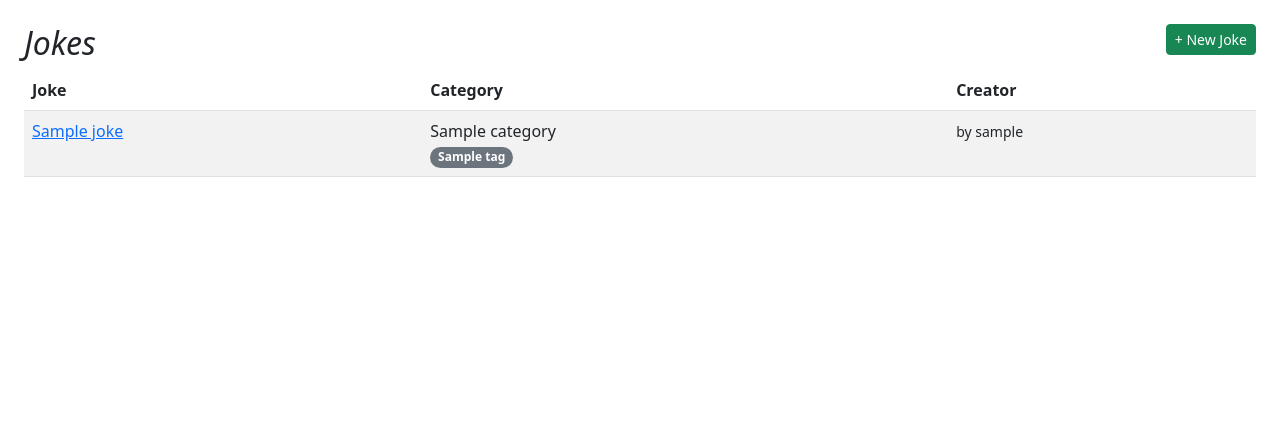
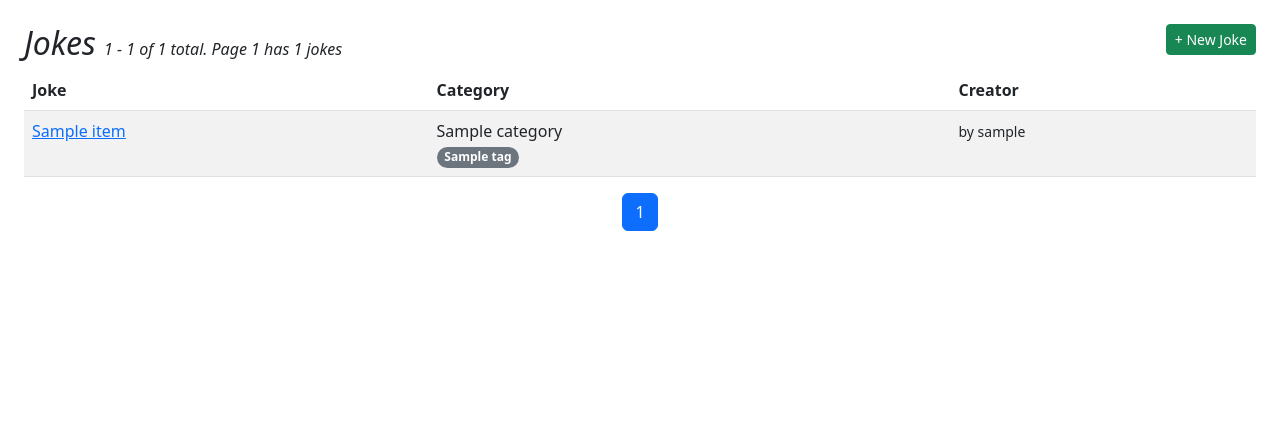
Before and after one commit to fewdn/djangojokes.com, a Django app: template templates/jokes/joke_list.html in a window 1280 px wide. Shown: the part 65-495 px from the top of the page. Run offline with Django 4.2, Linux system fonts and the light colour scheme; the template is opened without the code that fills it: most values are stand-ins (such as "Sample title", 1, 10 or a date in 2020); parts of the project's set-up code (start-up, migrations or seed data) failed here and were passed over; some libraries are stand-ins or nearby versions.

Commit message:
Add pagination to joke ListView and template

```diff
--- a/jokes/views.py
+++ b/jokes/views.py
@@ -43,6 +43,7 @@
 
 class JokeListView(ListView):
     model = Joke
+    paginate_by = 10
 
 class JokeUpdateView(SuccessMessageMixin, UserPassesTestMixin, UpdateView):
     model = Joke
--- /dev/null
+++ b/templates/includes/pagination.html
@@ -0,0 +1,36 @@
+<nav aria-label="pagination">
+    <ul class="pagination justify-content-center">
+      {% if page_obj.has_previous %}
+        <li class="page-item">
+          <a class="page-link" href="?page=1">&laquo; 1…</a>
+        </li>
+        {% if page_obj.previous_page_number != 1 %}
+          <li class="page-item">
+            <a class="page-link"
+              href="?page={{ page_obj.previous_page_number }}">
+              {{ page_obj.previous_page_number }}
+            </a>
+          </li>
+        {% endif %}
+      {% endif %}
+      <li class="page-item active">
+        <span class="page-link">
+          {{ page_obj.number }}
+        </span>
+      </li>
+      {% if page_obj.has_next %}
+        {% if page_obj.next_page_number != page_obj.paginator.num_pages %}
+          <li class="page-item">
+            <a class="page-link" href="?page={{ page_obj.next_page_number }}">
+              {{ page_obj.next_page_number }}
+            </a>
+          </li>
+        {% endif %}
+        <li class="page-item">
+          <a class="page-link" href="?page={{ page_obj.paginator.num_pages }}">
+            …{{ page_obj.paginator.num_pages }} &raquo;
+          </a>
+        </li>
+      {% endif %}
+    </ul>
+</nav>
--- a/templates/jokes/joke_list.html
+++ b/templates/jokes/joke_list.html
@@ -4,7 +4,17 @@
     <a class="btn btn-success btn-sm float-end" href="{% url 'jokes:create' %}">
         + New Joke
     </a>
-    <h2>Jokes</h2>
+    <h2>Jokes <span style="font-size:1rem;">
+        {% for item in joke_list %}
+          {% if forloop.first %}
+            {{item.id}}
+          {% endif%}
+          {% if forloop.last %}
+          - {{ item.id }}
+          {% endif %}
+        {% endfor %}
+        of {{ page_obj.paginator.count }} total. Page {{ page_obj.number }} has {{ joke_list.count }} jokes</span>
+    </h2>
     <div class="table-responsive">
       <table class="table table-striped" style="min-width: 500px">
         <thead>
@@ -43,5 +53,5 @@
         </tbody>
       </table>
     </div>
-
+    {% include 'includes/pagination.html' %}
 {% endblock %}
```
